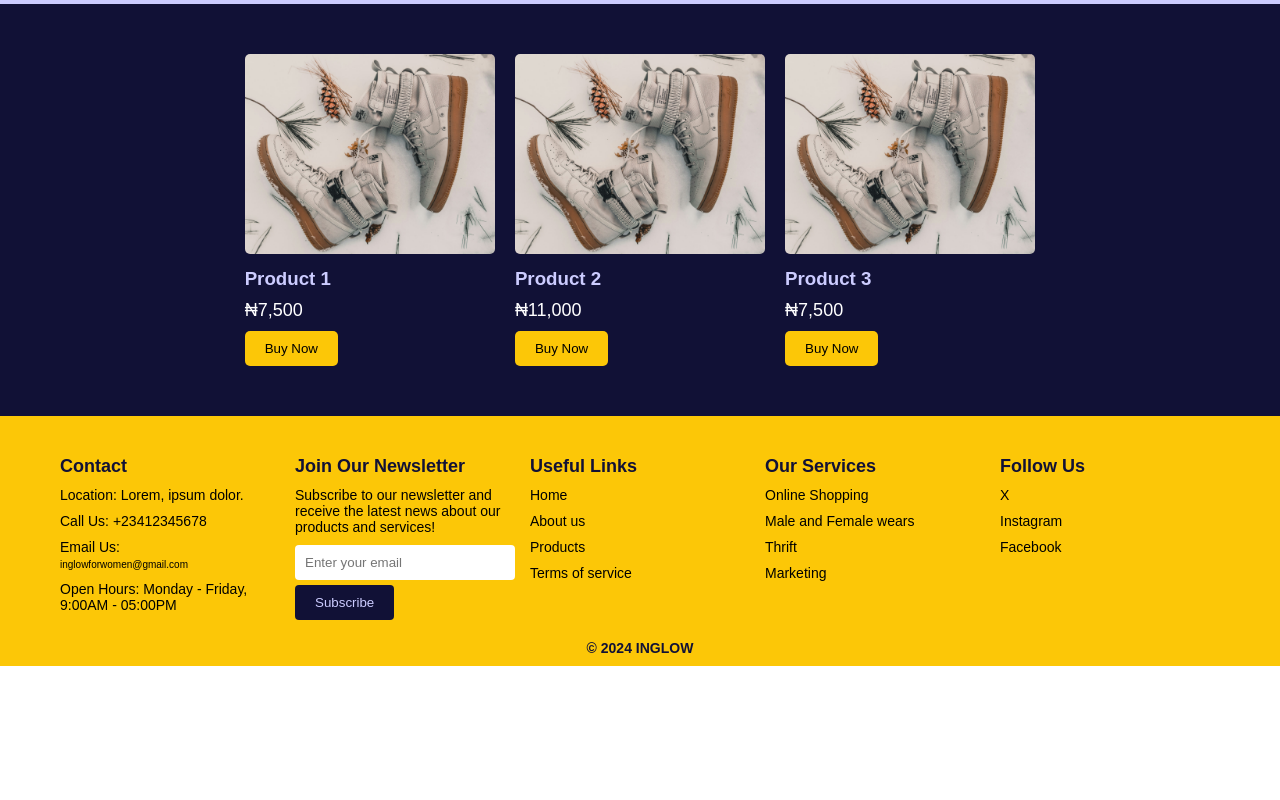
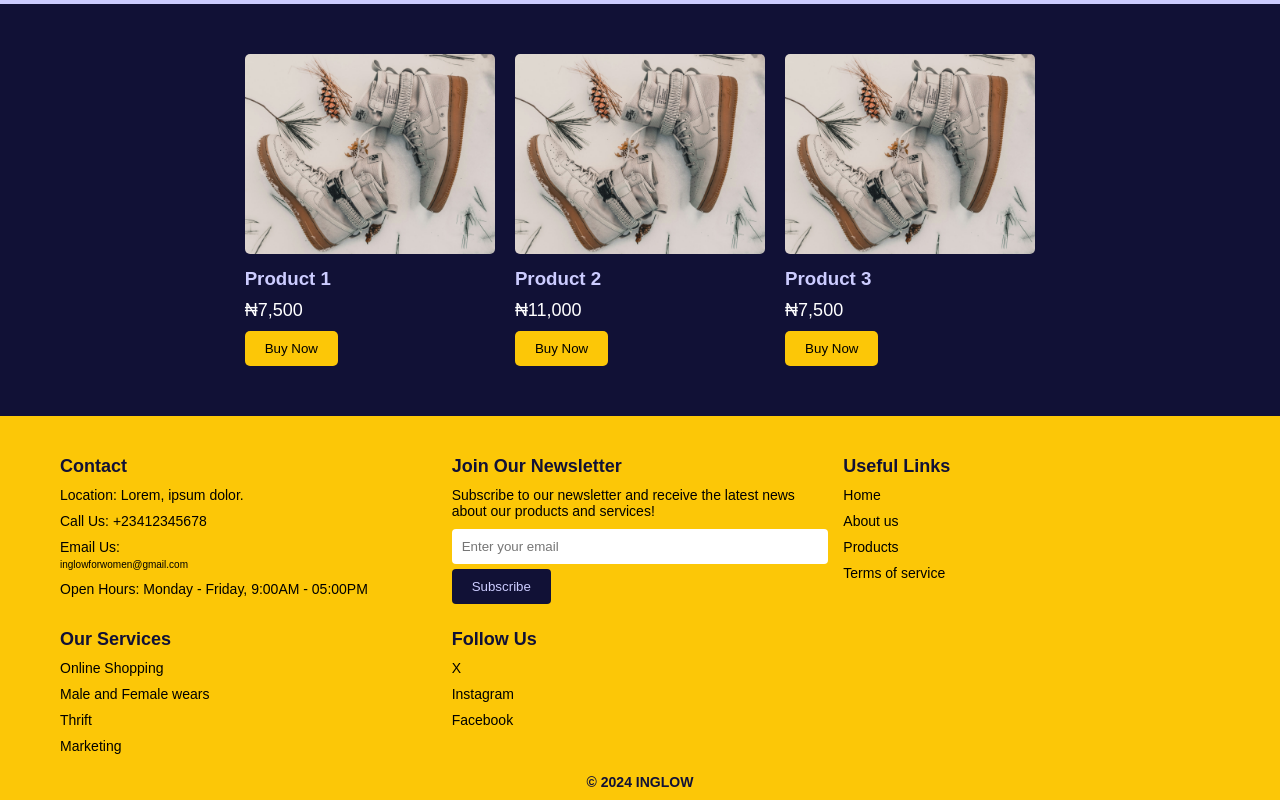
Before and after one commit to TFOdetayo/inglowforwomen, a plain HTML site: page index.html in a window 1280 px wide. Shown: the part 1187-1987 px from the top of the page. Before the commit the page ends 1853 px from the top, so only its background shows below. Drawn offline with Linux system fonts and the light colour scheme; a script that the page names is missing; a web font is replaced by a local one.

Commit message:
footer-edit

```diff
--- a/styles.css
+++ b/styles.css
@@ -381,7 +381,7 @@ header h1 {
   max-width: 1200px;
   margin: 0 auto;
   display: grid;
-  grid-template-columns: repeat(auto-fit, minmax(200px, 1fr));
+  grid-template-columns: repeat(auto-fit, minmax(300px, 1fr));
   gap: 15px;
   padding: 0 20px;
 }
```
